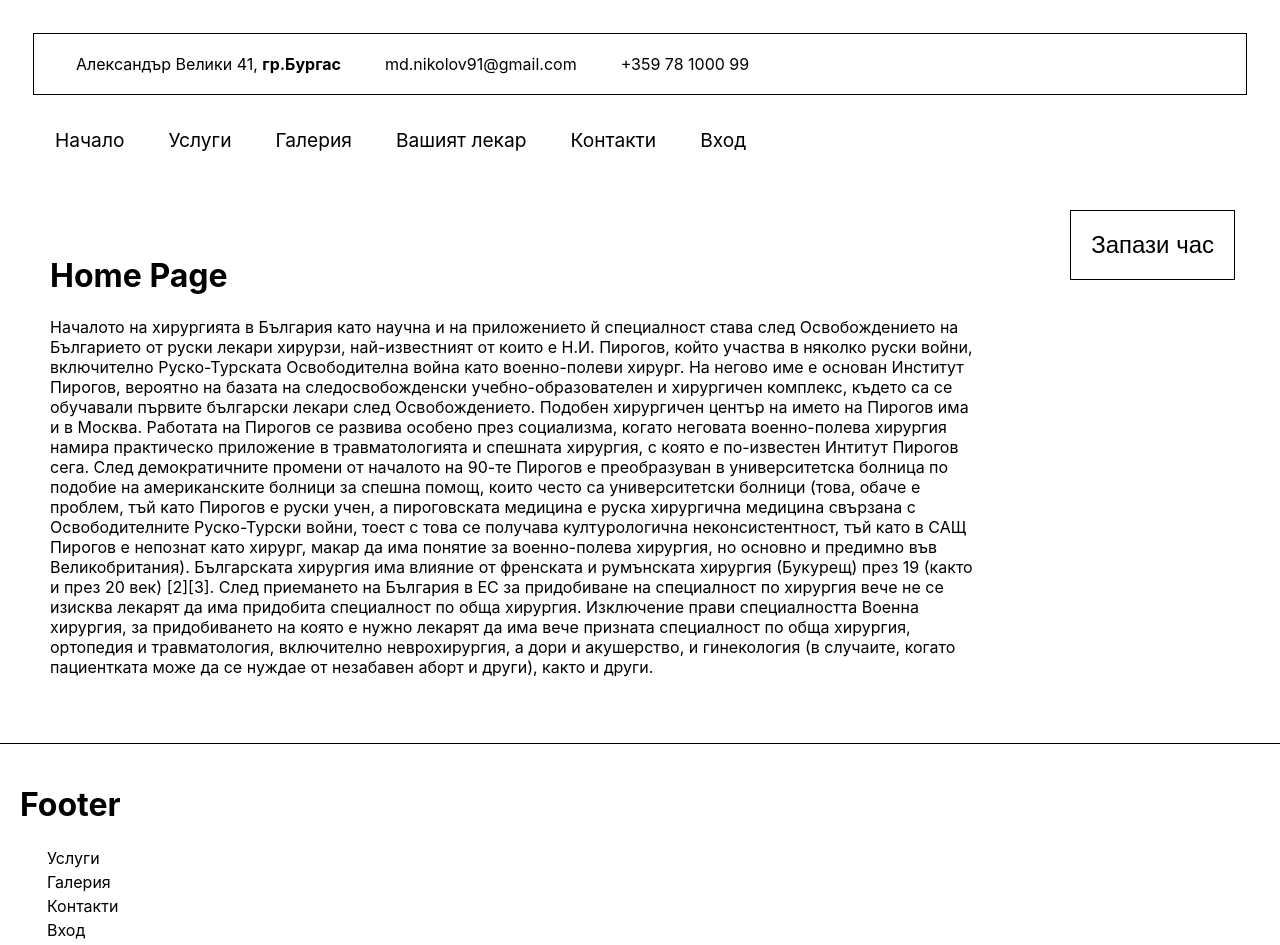
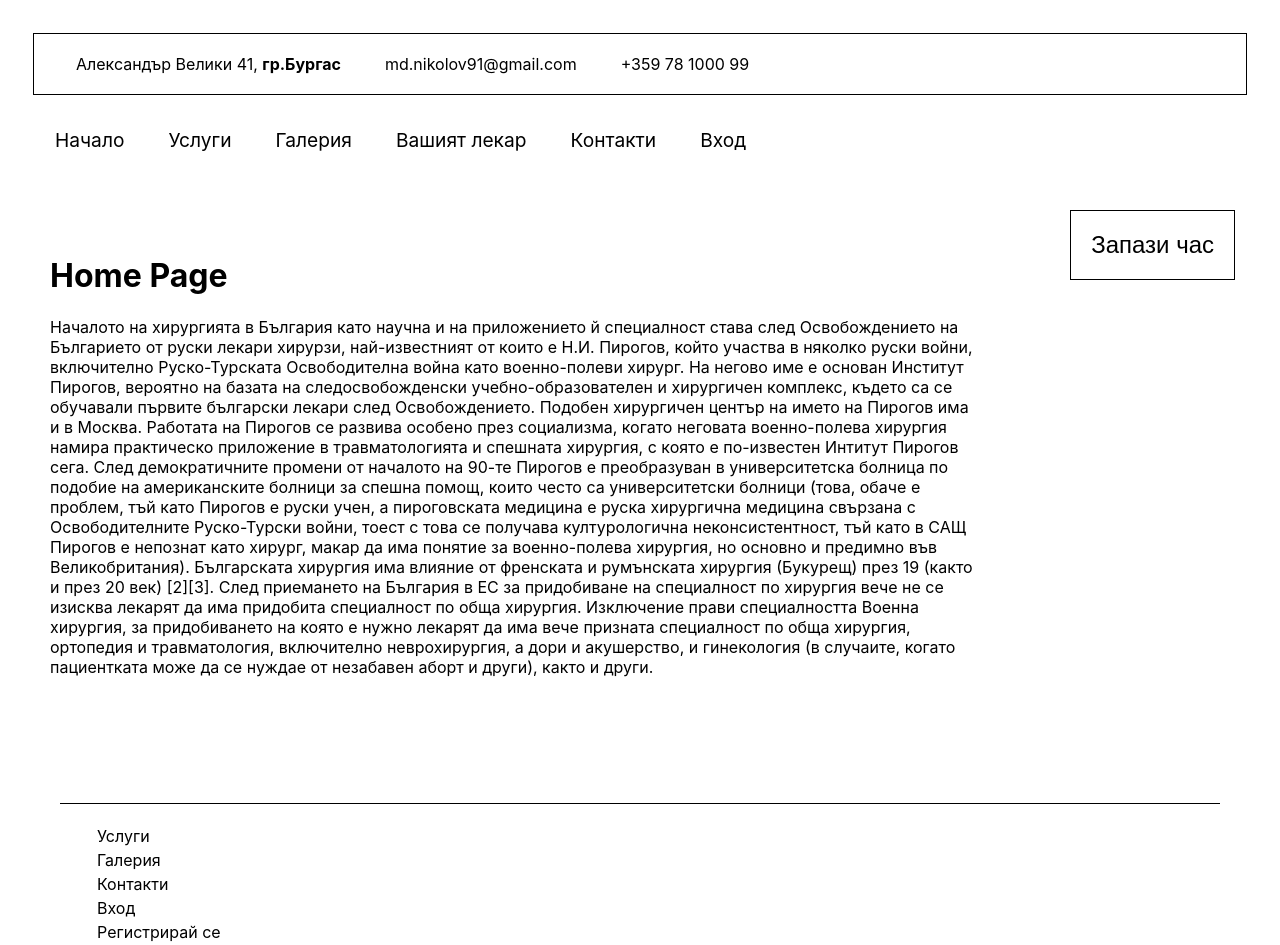
Before and after one commit to stefanovagloriaa/medical-appointment-app, a Next.js app: page / in a window 1280 px wide. Shown: the top 945 px of the page. Built offline with nearby package versions, Linux system fonts and the light colour scheme.

Commit message:
css edited

```diff
--- a/components/MainNavigation.module.css
+++ b/components/MainNavigation.module.css
@@ -9,6 +9,7 @@
     text-decoration: none;
     color: black;
     font-size: larger;
+    cursor: pointer;
 }
 
 .topnav li:active {
--- a/components/layout/Footer.js
+++ b/components/layout/Footer.js
@@ -4,7 +4,6 @@ import classes from "./Footer.module.css";
 const Footer = () => {
   return (
     <div className={classes.footerContainer}>
-      <h1>Footer</h1>
       <Link href="/services">
         <li>Услуги</li>
       </Link>
--- a/components/layout/Footer.module.css
+++ b/components/layout/Footer.module.css
@@ -6,11 +6,12 @@
    border-bottom: none;
    border-width: 50%;
    padding: 20px;
+   margin: 60px;
 }
 
 .footerContainer li {
    display: block;
    padding: 2px;
-   margin-left: 25px;
+   margin-left: 15px;
    cursor: pointer;
 }
```
